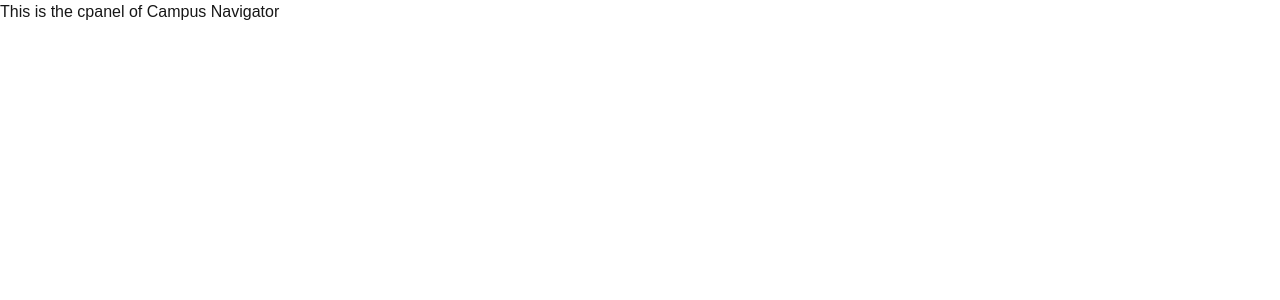
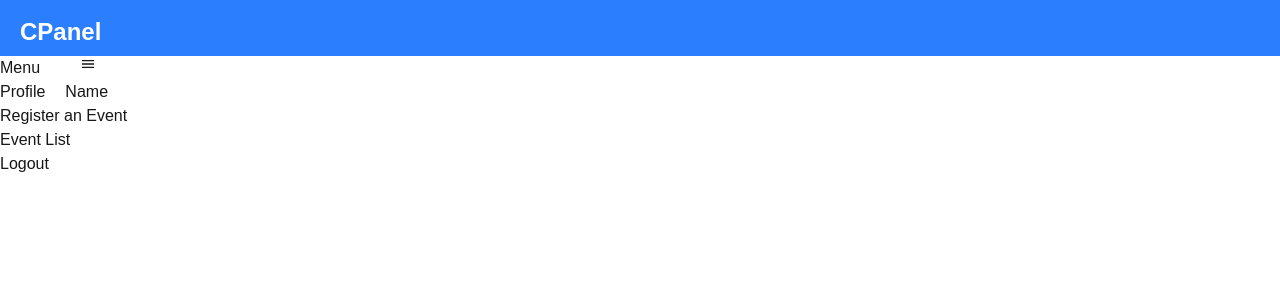
Before and after one commit to Eaman006/Campus-Navigator, a Next.js app in the folder my-app/: page /cpanel in a window 1280 px wide. Shown: the top 300 px of the page. Built offline with nearby package versions, Linux system fonts and the light colour scheme.

Commit message:
cpanel Construction started

```diff
--- a/my-app/app/Components/adminnav.js
+++ b/my-app/app/Components/adminnav.js
@@ -1,11 +1,14 @@
 import React from 'react'
 
-const adminnav = () => {
+const Adminnav = () => {
   return (
-    <div>
+    <div className='bg-blue-500 h-14 '>
+      <div className='font-bold text-white py-4 px-5 text-2xl'>
+        CPanel
+      </div>
 
     </div>
   )
 }
 
-export default adminnav
+export default Adminnav
--- a/my-app/app/Components/adminside.js
+++ b/my-app/app/Components/adminside.js
@@ -1,11 +1,32 @@
 import React from 'react'
-
-const adminside = () => {
+import { MdOutlineMenu } from "react-icons/md";
+const Adminside = () => {
   return (
     <div>
+      <div className='flex gap-10'>
+        <div>Menu</div>
+        <MdOutlineMenu />
+      </div>
+      <div className='flex gap-5'>
+        <div>Profile</div>
+        <div>Name</div>
+      </div>
+      <div>
+      <button>
+        Register an Event
+      </button>
+      </div>
+      <div>
+      <button>
+        Event List
+      </button>
+      </div>
+      <div>
+        <button>Logout</button>
+      </div>
 
     </div>
   )
 }
 
-export default adminside
+export default Adminside
--- a/my-app/app/cpanel/page.js
+++ b/my-app/app/cpanel/page.js
@@ -1,9 +1,12 @@
 import React from 'react'
+import Adminside from '../Components/Adminside'
+import Adminnav from '../Components/Adminnav'
 
 const page = () => {
   return (
-    <div>
-      This is the cpanel of Campus Navigator
+    <div className='bg-white h-screen w-screen'>
+      <Adminnav />
+      <Adminside  />
     </div>
   )
 }
--- a/my-app/package.json
+++ b/my-app/package.json
@@ -20,6 +20,7 @@
     "next": "15.2.2",
     "react": "^19.0.0",
     "react-dom": "^19.0.0",
+    "react-icons": "^5.5.0",
     "tailwind-merge": "^3.0.2",
     "tw-animate-css": "^1.2.4",
     "xlsx": "^0.18.5"
```
Also changed, not shown: 1 other file (tests, documents, lock files or other folders).
